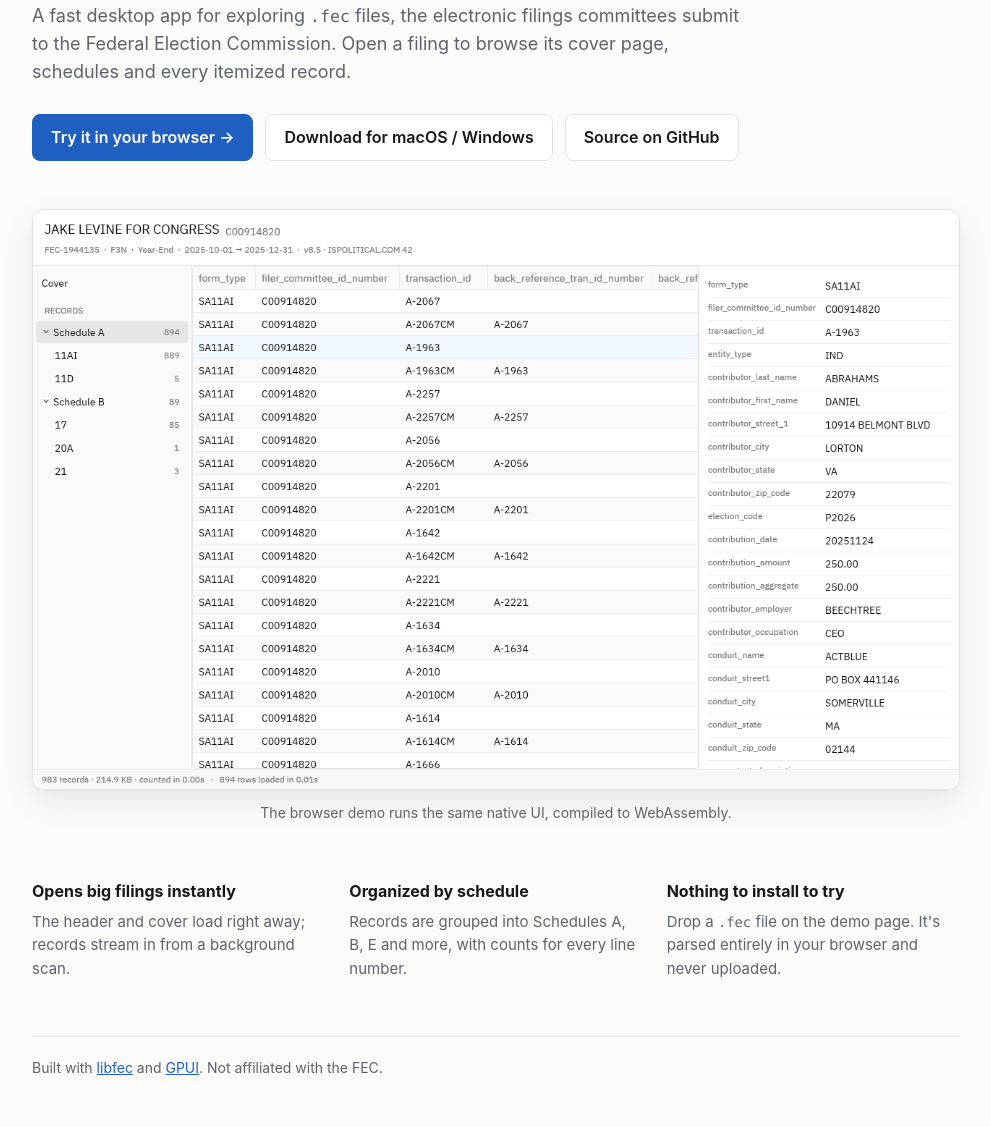
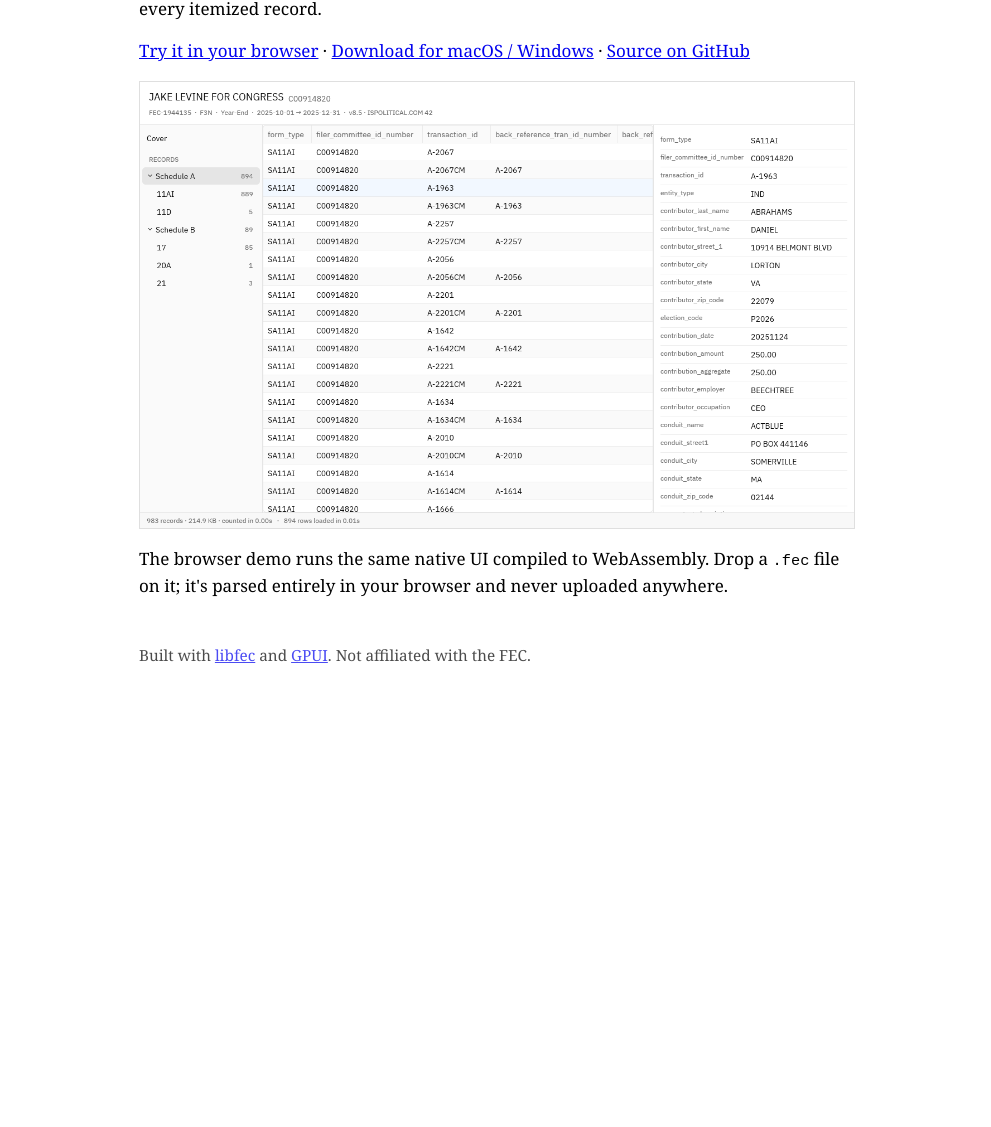
Before and after one commit to asg017/fec-viewer, a plain HTML site: page site/index.html in a window 1280 px wide. Shown: the part 169-1296 px from the top of the page, without its empty margins (144-1135 px from the left). After the commit the page ends 870 px from the top, so only its background shows below. Drawn offline with Linux system fonts and the light colour scheme.

Commit message:
website update

```diff
--- a/site/index.html
+++ b/site/index.html
@@ -6,109 +6,47 @@
     <title>FEC Viewer</title>
     <meta name="description" content="A fast, native desktop app for exploring .fec campaign finance filings. Try it in your browser." />
     <style>
-      :root {
-        --bg: #fbfbfa;
-        --fg: #16181b;
-        --muted: #5d636b;
-        --line: #e3e4e2;
-        --card: #ffffff;
-        --accent: #1f5fbf;
-        --accent-fg: #ffffff;
-        --shadow: 0 1px 2px rgb(0 0 0 / 0.04), 0 12px 32px rgb(0 0 0 / 0.08);
+      :root { color-scheme: light dark; }
+      body {
+        max-width: 42em;
+        margin: 0 auto;
+        padding: 2em 16px;
+        font: 17px/1.5 Georgia, "Times New Roman", serif;
       }
-      @media (prefers-color-scheme: dark) {
-        :root:not([data-theme="light"]) {
-          --bg: #111214;
-          --fg: #ececea;
-          --muted: #9ba1a8;
-          --line: #2a2c30;
-          --card: #18191c;
-          --accent: #6ea1ff;
-          --accent-fg: #0b1220;
-          --shadow: 0 1px 2px rgb(0 0 0 / 0.3), 0 12px 32px rgb(0 0 0 / 0.4);
-        }
-      }
-      * { box-sizing: border-box; }
-      html { -webkit-text-size-adjust: 100%; }
-      body {
-        margin: 0;
-        background: var(--bg);
-        color: var(--fg);
-        font: 16px/1.55 -apple-system, BlinkMacSystemFont, "Segoe UI", Inter, system-ui, sans-serif;
-      }
-      main { max-width: 960px; margin: 0 auto; padding: 64px 16px 48px; }
-      .eyebrow {
-        display: inline-block;
-        font-size: 12px; font-weight: 600; letter-spacing: 0.06em; text-transform: uppercase;
-        color: var(--muted);
-        border: 1px solid var(--line); border-radius: 999px; padding: 2px 10px;
-      }
-      h1 { font-size: clamp(32px, 6vw, 48px); line-height: 1.1; letter-spacing: -0.02em; margin: 16px 0 12px; }
-      .lede { font-size: 18px; color: var(--muted); max-width: 40em; margin: 0 0 28px; }
-      code { font: 0.92em ui-monospace, "SF Mono", Menlo, Consolas, monospace; }
-      .actions { display: flex; flex-wrap: wrap; gap: 12px; margin-bottom: 48px; }
-      .btn {
-        display: inline-flex; align-items: center; gap: 8px;
-        padding: 10px 18px; border-radius: 8px;
-        font-weight: 600; text-decoration: none;
-        border: 1px solid var(--line); color: var(--fg); background: var(--card);
-      }
-      .btn:hover { border-color: var(--muted); }
-      .btn.primary { background: var(--accent); border-color: var(--accent); color: var(--accent-fg); }
-      .btn.primary:hover { filter: brightness(1.08); }
-      figure { margin: 0 0 56px; }
-      figure img {
-        display: block; width: 100%; height: auto;
-        border: 1px solid var(--line); border-radius: 12px; box-shadow: var(--shadow);
-      }
-      figcaption { font-size: 14px; color: var(--muted); margin-top: 12px; text-align: center; }
-      .features { display: grid; grid-template-columns: repeat(auto-fit, minmax(240px, 1fr)); gap: 24px; margin-bottom: 56px; }
-      .features h2 { font-size: 16px; margin: 0 0 6px; }
-      .features p { margin: 0; color: var(--muted); font-size: 15px; }
-      footer { border-top: 1px solid var(--line); padding-top: 20px; font-size: 14px; color: var(--muted); }
-      a { color: var(--accent); }
+      h1 { font-size: 1.8em; margin: 0.5em 0 0.25em; }
+      img { display: block; max-width: 100%; height: auto; border: 1px solid #8884; }
+      code { font-size: 0.9em; }
+      ul { padding-left: 1.2em; }
+      footer { margin-top: 3em; font-size: 0.9em; opacity: 0.7; }
     </style>
   </head>
   <body>
-    <main>
-      <span class="eyebrow">Experimental · alpha</span>
     <h1>FEC Viewer</h1>
-      <p class="lede">
-        A fast desktop app for exploring <code>.fec</code> files, the electronic
+
+    <p>
+      A desktop app for exploring <code>.fec</code> files, the electronic
       filings committees submit to the Federal Election Commission. Open a
       filing to browse its cover page, schedules and every itemized record.
     </p>
-      <div class="actions">
-        <a class="btn primary" href="./demo/">Try it in your browser →</a>
-        <a class="btn" href="https://github.com/asg017/fec-viewer/releases">Download for macOS / Windows</a>
-        <a class="btn" href="https://github.com/asg017/fec-viewer">Source on GitHub</a>
-      </div>
 
-      <figure>
+    <p>
+      <a href="./demo/">Try it in your browser</a> ·
+      <a href="https://github.com/asg017/fec-viewer/releases">Download for macOS / Windows</a> ·
+      <a href="https://github.com/asg017/fec-viewer">Source on GitHub</a>
+    </p>
+
+    <p>
       <img src="./screenshot.png" width="1280" height="800"
            alt="FEC Viewer showing a filing's Schedule A contributions in a table, with a sidebar of schedules and a detail panel for the selected record." />
-        <figcaption>The browser demo runs the same native UI, compiled to WebAssembly.</figcaption>
-      </figure>
+    </p>
 
-      <section class="features">
-        <div>
-          <h2>Opens big filings instantly</h2>
-          <p>The header and cover load right away; records stream in from a background scan.</p>
-        </div>
-        <div>
-          <h2>Organized by schedule</h2>
-          <p>Records are grouped into Schedules A, B, E and more, with counts for every line number.</p>
-        </div>
-        <div>
-          <h2>Nothing to install to try</h2>
-          <p>Drop a <code>.fec</code> file on the demo page. It's parsed entirely in your browser and never uploaded.</p>
-        </div>
-      </section>
+    <p>
+      The browser demo runs the same native UI compiled to WebAssembly. Drop a <code>.fec</code> file on it; it's parsed entirely in your browser and never uploaded anywhere.
+    </p>
 
     <footer>
       Built with <a href="https://github.com/asg017/libfec">libfec</a> and
       <a href="https://gpui.rs/">GPUI</a>. Not affiliated with the FEC.
     </footer>
-    </main>
   </body>
 </html>
```
Lines whose indentation alone changed are shown as unchanged.
